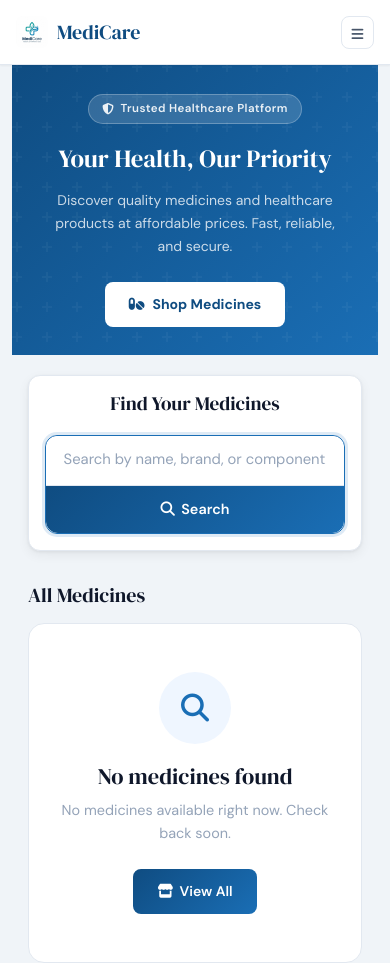
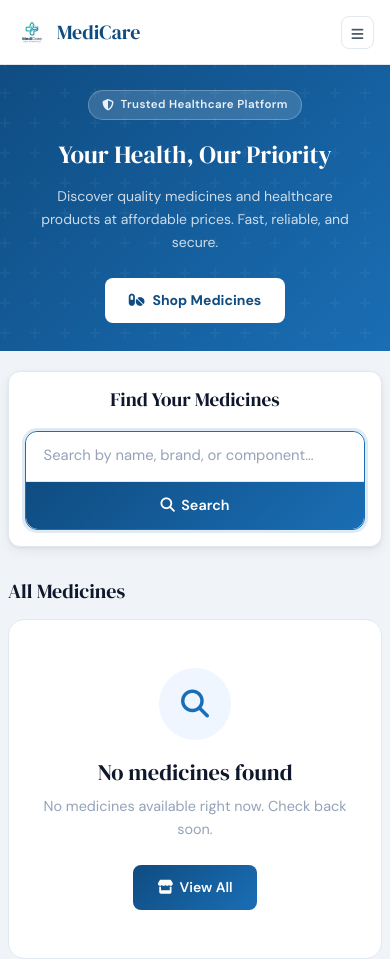
Before and after one commit to dhairya3007/medicareSAAS-managment, a Django app: page / in a window 390 px wide. Run offline with Django 5.2, Linux system fonts and the light colour scheme; parts of the project's set-up code (start-up, migrations or seed data) failed here and were passed over.

Commit message:
Fix UI: reduce unnecessary spacing on mobile and improve contrast

```diff
--- a/templates/base.html
+++ b/templates/base.html
@@ -549,6 +549,17 @@
             }
         }
 
+        .main-content {
+            max-width: 1400px;
+            padding: 0 1.75rem;
+            margin: 0 auto;
+        }
+        @media (max-width: 991px) {
+            .main-content { padding: 0 1rem; }
+        }
+        @media (max-width: 480px) {
+            .main-content { padding: 0 0.5rem; }
+        }
     </style>
 </head>
 <body>
@@ -674,7 +685,7 @@
     </div>
 </nav>
 
-<div class="container-fluid mt-3" style="max-width:1400px; padding: 0 1.75rem;">
+<div class="container-fluid mt-3 main-content">
     {% if messages %}
     <div class="django-messages">
         {% for message in messages %}
--- a/templates/home.html
+++ b/templates/home.html
@@ -8,7 +8,7 @@
   .home-hero {
     background: linear-gradient(135deg, var(--primary-dark) 0%, var(--primary) 100%);
     padding: 4rem 0 3.5rem;
-    margin: -0.75rem -1.75rem 2rem;
+    margin: -1rem -1.75rem 2rem;
     position: relative;
     overflow: hidden;
   }
@@ -422,7 +422,7 @@
   @media (max-width: 768px) {
     .home-hero {
       padding: 2.5rem 1rem 2rem;
-      margin: -0.75rem -1rem 1.5rem;
+      margin: -1rem -1rem 1.5rem;
     }
 
     .hero-title {
@@ -475,7 +475,7 @@
   @media (max-width: 480px) {
     .home-hero {
       padding: 2rem 1rem 1.75rem;
-      margin: -0.75rem -1rem 1.25rem;
+      margin: -1rem -0.5rem 1.25rem;
       border-radius: 0;
     }
 
```
Also changed, not shown: templates/admin_product_management.html (+6 -1 lines), templates/product_detail.html (+12 -0 lines).
